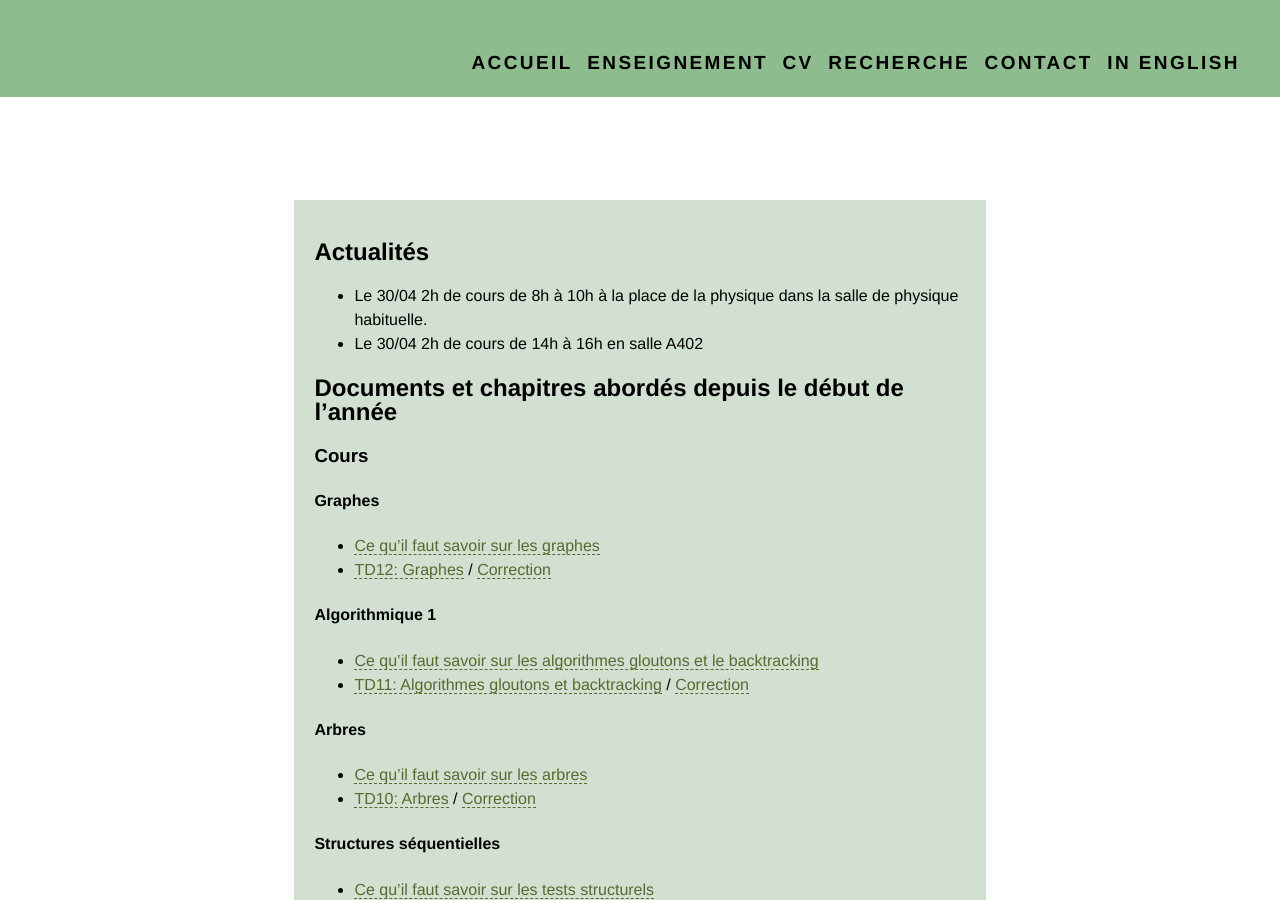
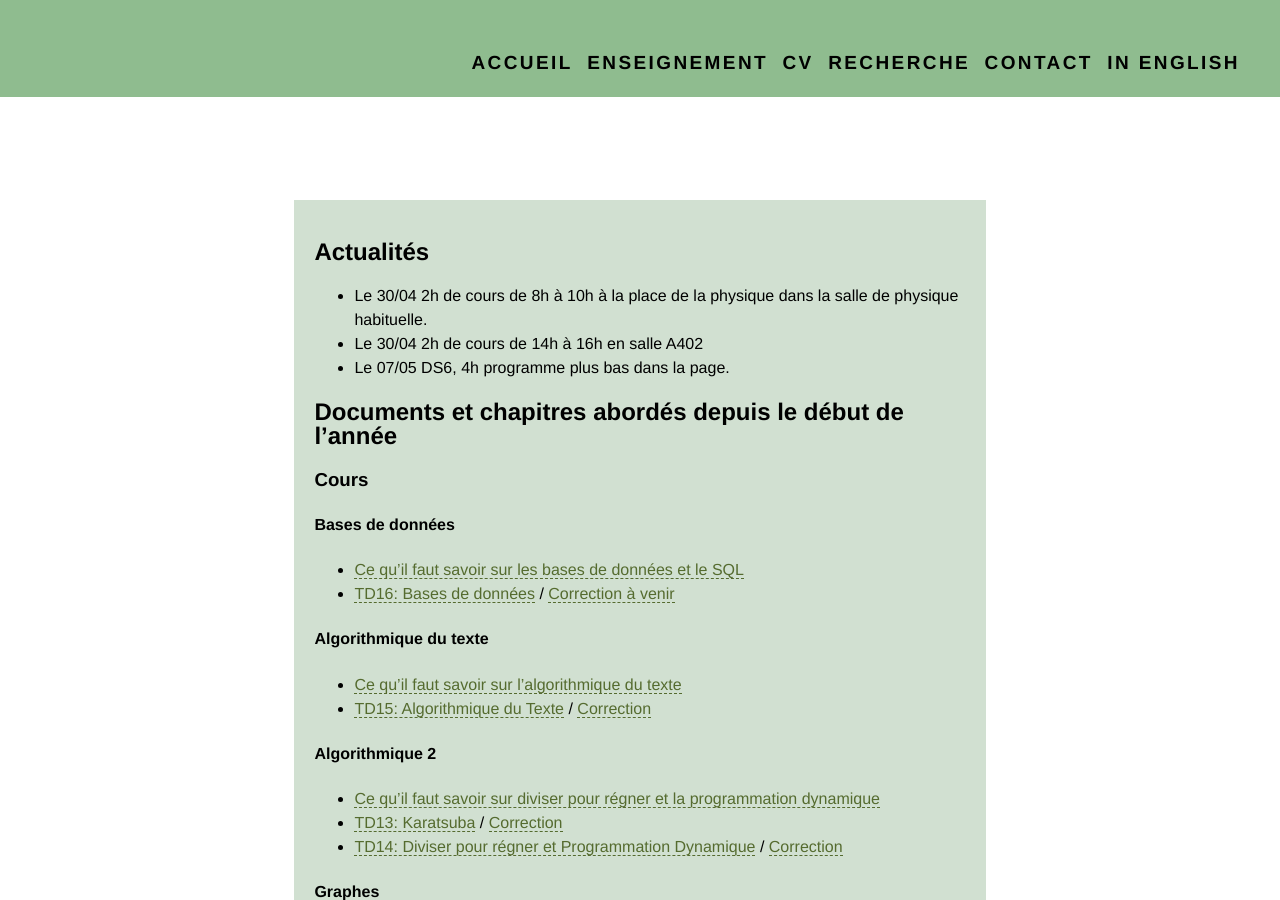
Before and after one commit to VladislavTempez/Vladislavtempez.github.io, a Jekyll site: the page built from pages/mp2i.md, in a window 1280 px wide and 900 px high. Built offline with Jekyll 4.4.1, drawn with Linux system fonts in a browser that asks for light colours; some of the changed text lies outside the part shown.

Commit message:
MaJ documents

```diff
--- a/pages/mp2i.md
+++ b/pages/mp2i.md
@@ -7,10 +7,24 @@ description: Vladislav Tempez - Enseignement - MP2I - Informatique
 ## Actualités
 - Le 30/04 2h de cours de 8h à 10h à la place de la physique dans la salle de physique habituelle.
 - Le 30/04 2h de cours de 14h à 16h en salle A402
+- Le 07/05 DS6, 4h programme plus bas dans la page.
 
 ## Documents et chapitres abordés depuis le début de l'année
 
 ### Cours
+
+#### Bases de données
+- [Ce qu'il faut savoir sur les bases de données et le SQL](https://nc-lycees.netocentre.fr/s/YYnWf2S4ixzpbiT)
+- [TD16: Bases de données](https://nc-lycees.netocentre.fr/s/ciToNZfb3iAKtmG) / [Correction à venir]()
+
+#### Algorithmique du texte
+- [Ce qu'il faut savoir sur l'algorithmique du texte](https://nc-lycees.netocentre.fr/s/44CfGGsxxSDK723)
+- [TD15: Algorithmique du Texte](https://nc-lycees.netocentre.fr/s/egzMtsxXaboxQgy) / [Correction](https://nc-lycees.netocentre.fr/s/j9Jre748HHSLz4Q)
+
+#### Algorithmique 2
+- [Ce qu'il faut savoir sur diviser pour régner et la programmation dynamique](https://nc-lycees.netocentre.fr/s/zKap8dagEdBFW25)
+- [TD13: Karatsuba](https://nc-lycees.netocentre.fr/s/fYYSHkgcEgoYZiK) / [Correction](https://nc-lycees.netocentre.fr/s/HxnyCE2zW9k7snp)
+- [TD14: Diviser pour régner et Programmation Dynamique](https://nc-lycees.netocentre.fr/s/q3aJpqdwKQDDyJa) / [Correction](https://nc-lycees.netocentre.fr/s/K5YGyti6CoDRebn)
 
 #### Graphes
 - [Ce qu'il faut savoir sur les graphes](https://nc-lycees.netocentre.fr/s/EWJ9ogRmHpGS8aX)
@@ -95,6 +109,11 @@ description: Vladislav Tempez - Enseignement - MP2I - Informatique
 - [Consignes concernant les compte rendu du TP](https://nc-lycees.netocentre.fr/s/atbJ9Jgezo58yfA)
 - [Consignes de rédaction des copies](https://nc-lycees.netocentre.fr/s/Yf43iRNiZM3TAsL)
 
+#### Programme DS6
+- Le 07/05
+- Chapitre sur les graphes
+- Chapitre sur l'algorithmique (diviser pour régner, programmation dynamique, algorithmique du texte)
+
 #### Programme DS5
 - Le 26/03
 - Chapitre sur la représentation des nombres
```
